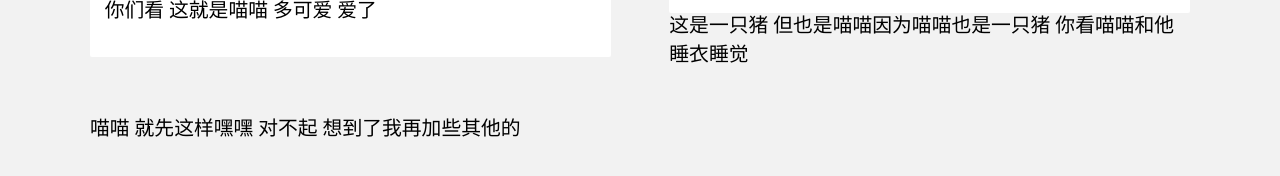
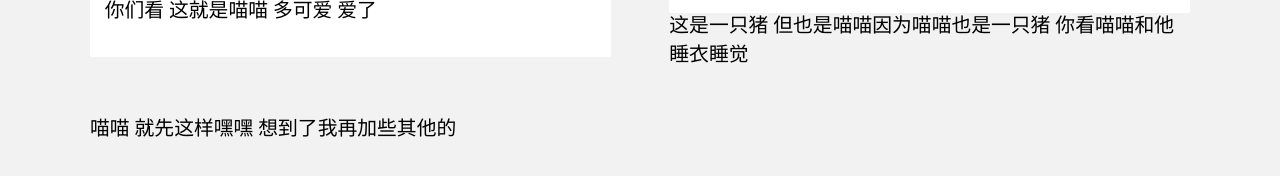
Before and after one commit to CynicalWiggle/Cynicalwiggle.github.io, a plain HTML site: page index.html in a window 1280 px wide. Shown: the part 2155-2331 px from the top of the page. Drawn offline with Linux system fonts and the light colour scheme.

Commit message:
Update index.html

```diff
--- a/index.html
+++ b/index.html
@@ -155,7 +155,7 @@
 							<h3>这是一只猪 但也是喵喵因为喵喵也是一只猪 你看喵喵和他睡衣睡觉</h3>
 						</div>
 						<div>
-							<h3>喵喵 就先这样嘿嘿 对不起 想到了我再加些其他的</h3>
+							<h3>喵喵 就先这样嘿嘿 想到了我再加些其他的</h3>
 							</div>
 						</div>
 					</div>
```
